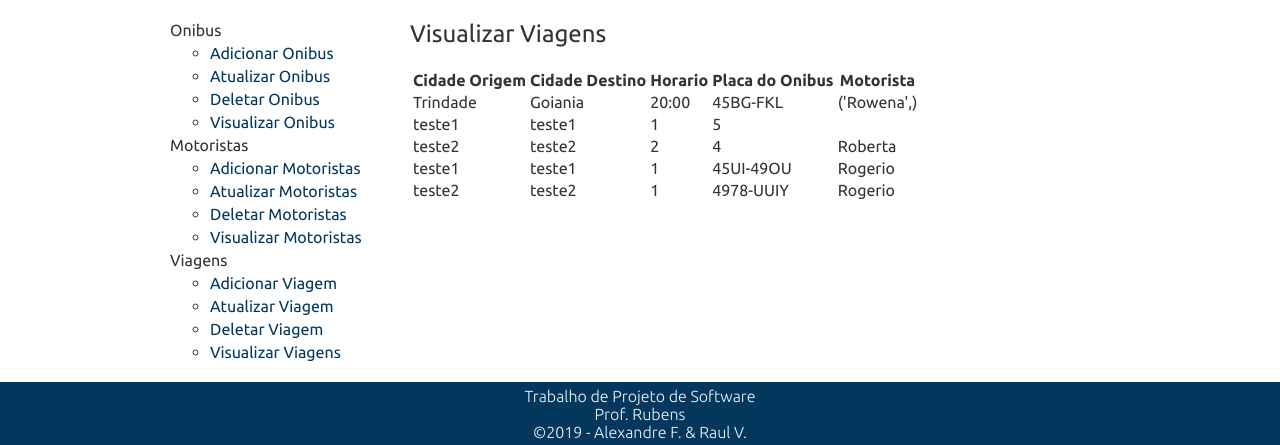
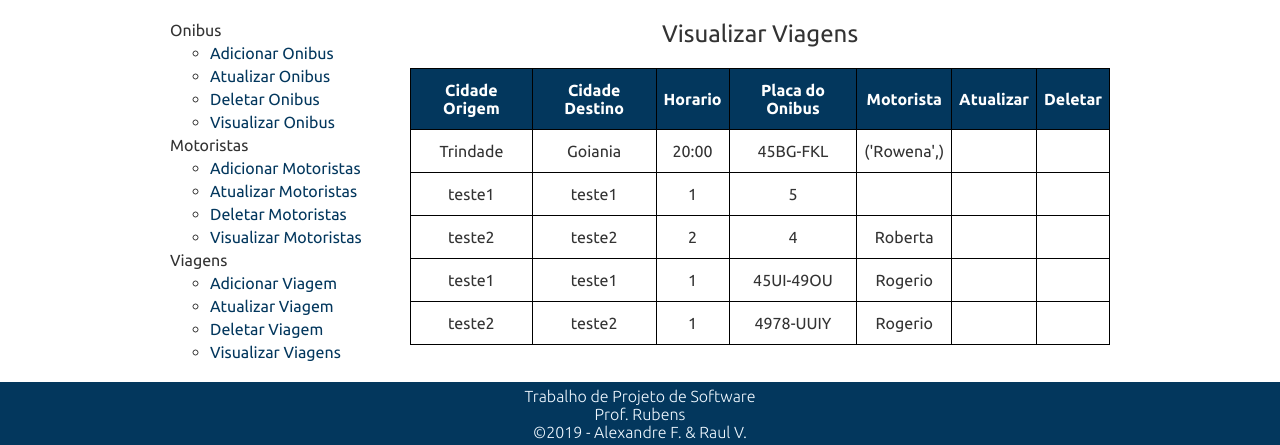
Before and after one commit to XandeCoding/VaiDeBus, a Flask app: page /admin/controlPanel/selectViagem in a window 1280 px wide. Shown: the part 112-557 px from the top of the page. Run offline with Flask 2, Linux system fonts and the light colour scheme; data comes from the database, SQL or seed files in the repository; both versions use the stored data as it was after the commit.

Commit message:
Resolvendo bugs na adicao de viagens,e comeco de implementacao do botao atualizar e remover

```diff
--- a/admin.py
+++ b/admin.py
@@ -74,8 +74,9 @@
 		if request.method == "POST":
 			# processar dados
 			onibusPlaca = request.form.get ("onibusPlaca")
-			onibusPlaca = onibusPlaca.split ("'")
+			print ("Placa do onibus" + onibusPlaca)
 			motoristaViagem = request.form.get ("motoristaViagem")
+			print ("Placa do onibus" + motoristaViagem)
 			diaViagem = request.form.get ("diaViagem")
 			horario = request.form.get ("horario")
 			cidadeOrigem = request.form.get ("cidadeOrigem")
@@ -86,7 +87,7 @@
 			 	#Implementar checagem de integridade com as outras tabelas
 			else:
 				dbInsertViagem (onibusPlaca, motoristaViagem, diaViagem,
-				 horario, cidadeOrigem, cidadeDestino)
+					horario, cidadeOrigem, cidadeDestino)
 				# implementar caso valido
 				flash ("Registro concluido!")
 		return render_template ("mensagemAdmin.html")
--- a/app.py
+++ b/app.py
@@ -9,8 +9,6 @@
 def create_app ():
 	# Inicializa Aplicacao
 	app = Flask (__name__)
-	port = int (os.environ.get ("PORT", 5000))
-	app.run (host='0.0.0.0', port=port)
 	app.secret_key = "Vai De Bus  - PS 2019"
 	app.config['SEND_FILE_MAX_AGE_DEFAULT'] = 0
 	# configurar extensoes
@@ -19,5 +17,6 @@
 	cadastrar.configure (app)
 	admin.configure (app)
 	#configurar as variaveis
-
+	#port = int(os.environ.get("PORT", 5000))
+	#app.run(host='0.0.0.0', port=port)
 	return app
--- a/requirements.txt
+++ b/requirements.txt
@@ -1,7 +1,9 @@
 Click==7.0
 Flask==1.0.3
 Flask-Login==0.4.1
+gunicorn==19.9.0
 itsdangerous==1.1.0
 Jinja2==2.10.1
 MarkupSafe==1.1.1
+waitress==1.3.0
 Werkzeug==0.15.4
--- /dev/null
+++ b/static/css/styleAdminSelect.css
@@ -0,0 +1,17 @@
+table, th, td {
+	border: 1px solid black;
+	border-collapse: collapse;
+}
+th, td {
+	padding: 12px 7px;
+	text-align: center;
+}
+
+table th {
+  background-color: #03375D;
+  color: white;
+}
+
+h2 {
+	text-align: center;
+}
--- a/tableDatabase.py
+++ b/tableDatabase.py
@@ -32,7 +32,7 @@
 
 sqlViagens = """
 CREATE TABLE viagens 	(numViagem INTEGER NOT NULL PRIMARY KEY AUTOINCREMENT,
-						onibusPlaca TEXT UNIQUE NOT NULL,
+						onibusPlaca TEXT NOT NULL,
 						motoristaViagem TEXT NOT NULL,
 						diaViagem TEXT NOT NULL,
 						horario TEXT NOT NULL,
--- a/templates/addViagem.html
+++ b/templates/addViagem.html
@@ -14,14 +14,14 @@
             <label class="motoristaViagem">Motoristas:</label>
             <select name="motoristaViagem">
                 {% for nome in dataMotoristas %}
-                    <option value= {{ nome }}> {{ nome }}</option>
+                    <option value= {{ nome[0] }}> {{ nome[0] }}</option>
                 {% endfor %}
             </select>
             <br>
             <label class="onibusPlaca">Placa do Onibus:</label>
             <select name="onibusPlaca">
                 {% for nome in dataOnibus %}
-                    <option value= {{ nome }}> {{ nome }}</option>
+                    <option value= {{ nome[0] }}> {{ nome[0]}}</option>
                 {% endfor %}
             </select>
             <br>
--- a/templates/baseAdmin.html
+++ b/templates/baseAdmin.html
@@ -7,7 +7,9 @@
 
     <link rel="stylesheet" type="text/css" href="{{ url_for('static', filename='css/normalize.css') }}">
 
-    <link rel="stylesheet" type="text/css" href="{{ url_for('static', filename='css/styleAdmin.css') }}">
+    <link rel="stylesheet" type="text/css" href="{{ url_for('static', filename='css/styleAdmin.css') }}">   {% block style %}
+
+    {% endblock %}
 
     <link href="https://fonts.googleapis.com/css?family=Open+Sans|Roboto|Ubuntu:300,400,700,&display=swap" rel="stylesheet">
 
--- a/templates/selectViagem.html
+++ b/templates/selectViagem.html
@@ -1,4 +1,9 @@
 {% extends "baseAdmin.html" %}
+
+{% block style %}
+<link rel="stylesheet" type="text/css" href="{{ url_for('static', filename='css/styleAdminSelect.css') }}">
+{% endblock %}
+
 {% block content %}
     <div class="visualizeBox">
         <h2 class="tituloViagem">Visualizar Viagens</h2>
@@ -10,10 +15,12 @@
         		<th>Horario</th>
         		<th>Placa do Onibus</th>
         		<th>Motorista</th>
+                <th>Atualizar</th>
+                <th>Deletar</th>
         	</tr>
         	{% for item in dataViagens %}
         		<tr>
-        			{% for count in range (6) %}
+        			{% for count in range (7) %}
         				<td> {{item[count]}} </td>
         			{% endfor %}
         		</tr>
```
Also changed, not shown: templates/selectMotorista.html (+8 -1 lines), templates/selectOnibus.html (+8 -1 lines), testeDB.py (+4 -3 lines), wsgi.py (added, +7 -0 lines), CompOnibus.db, 4 other files.
